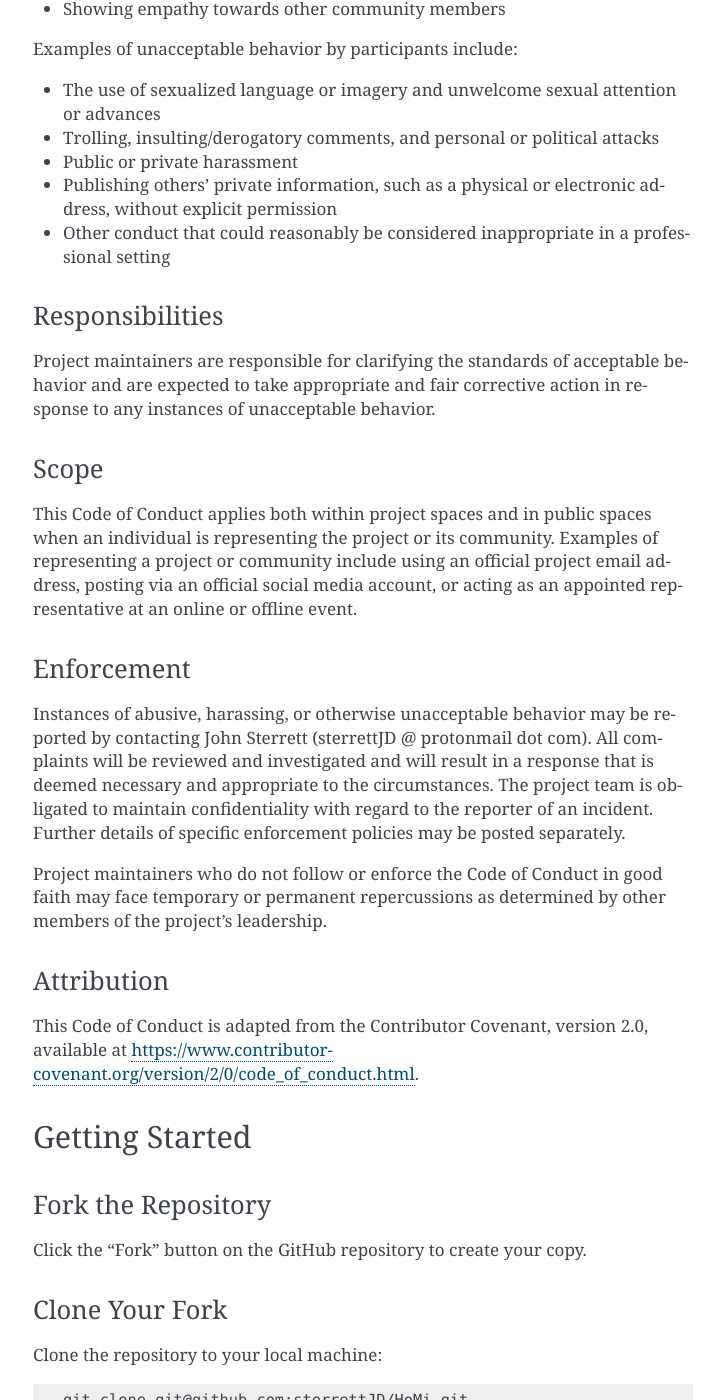
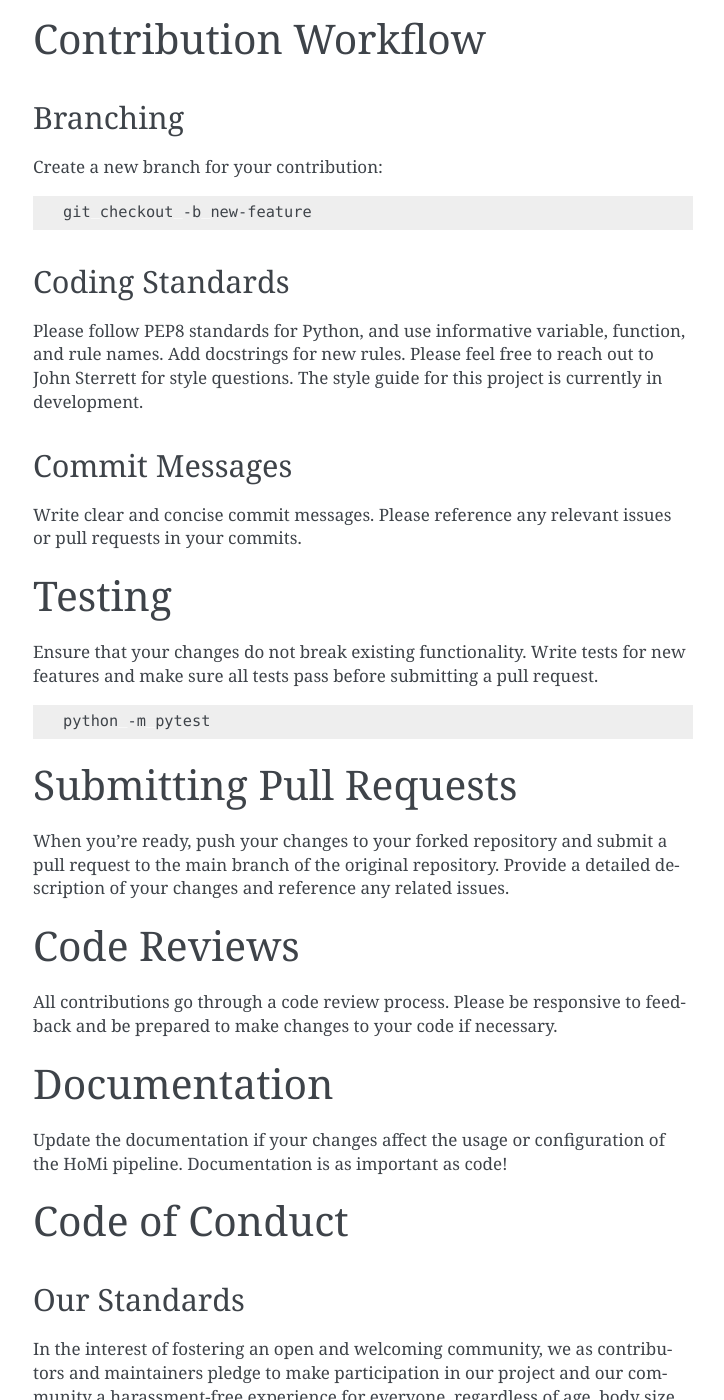
Before and after one commit to sterrettJD/HoMi, a Sphinx documentation site: the page built from docs/CONTRIBUTING.md, in a window 1280 px wide and 1400 px high, scrolled down 1122 px. Shown: the whole window, without its empty margins (387-1111 px from the left). Built offline with Sphinx 7.4.7, drawn with Linux system fonts in a browser that asks for light colours; pages that are not in the unit, such as notebooks, are missing from menus; some of the changed text lies outside the part shown.

Commit message:
restructure

````diff
--- a/docs/CONTRIBUTING.md
+++ b/docs/CONTRIBUTING.md
@@ -4,27 +4,78 @@
 
 ## Table of Contents
 
-1. [Code of Conduct](#code-of-conduct)
-2. [Getting Started](#getting-started)
+1. [Getting Started](#getting-started)
     - [Fork the Repository](#fork-the-repository)
     - [Clone Your Fork](#clone-your-fork)
-    - [Install Dependencies](#install-dependencies)
-3. [Contribution Workflow](#contribution-workflow)
+    - [Install HoMi](#install-dependencies)
+2. [Contribution Workflow](#contribution-workflow)
     - [Branching](#branching)
     - [Coding Standards](#coding-standards)
     - [Commit Messages](#commit-messages)
-4. [Testing](#testing)
-5. [Submitting Pull Requests](#submitting-pull-requests)
-6. [Code Reviews](#code-reviews)
-7. [Documentation](#documentation)
+3. [Testing](#testing)
+4. [Submitting Pull Requests](#submitting-pull-requests)
+5. [Code Reviews](#code-reviews)
+6. [Documentation](#documentation)
+7. [Code of Conduct](#code-of-conduct)
 8. [Acknowledgments](#acknowledgments)
 
-## Code of Conduct
+# Getting Started
 
-### Our Pledge
+## Fork the Repository
+
+Click the "Fork" button on the GitHub repository to create your copy.
+
+## Clone Your Fork
+
+Clone the repository to your local machine:
+
+```bash
+git clone git@github.com:sterrettJD/HoMi.git
+cd HoMi
+```
+
+## Install HoMi
+```bash
+pip install -e .
+```
+
+# Contribution Workflow
+## Branching
+Create a new branch for your contribution:
+
+```bash
+git checkout -b new-feature
+```
+
+## Coding Standards
+Please follow PEP8 standards for Python, and use informative variable, function, and rule names. Add docstrings for new rules. Please feel free to reach out to John Sterrett for style questions. The style guide for this project is currently in development.
+
+## Commit Messages
+Write clear and concise commit messages. Please reference any relevant issues or pull requests in your commits.
+
+# Testing
+Ensure that your changes do not break existing functionality. Write tests for new features and make sure all tests pass before submitting a pull request.
+
+```bash
+python -m pytest
+```
+
+# Submitting Pull Requests
+When you're ready, push your changes to your forked repository and submit a pull request to the main branch of the original repository. Provide a detailed description of your changes and reference any related issues.
+
+# Code Reviews
+All contributions go through a code review process. Please be responsive to feedback and be prepared to make changes to your code if necessary.
+
+# Documentation
+Update the documentation if your changes affect the usage or configuration of the HoMi pipeline. Documentation is as important as code!
+
+# Code of Conduct
+
+## Our Standards
+
 In the interest of fostering an open and welcoming community, we as contributors and maintainers pledge to make participation in our project and our community a harassment-free experience for everyone, regardless of age, body size, disability, ethnicity, gender identity and expression, level of experience, nationality, personal appearance, race, religion, or sexual identity and orientation.
 
-### Our Standards
+
 Examples of behavior that contributes to creating a positive environment include:
 
 - Being respectful of differing viewpoints and experiences
@@ -40,68 +91,20 @@
 - Publishing others' private information, such as a physical or electronic address, without explicit permission
 - Other conduct that could reasonably be considered inappropriate in a professional setting
 
-### Responsibilities
+## Responsibilities
 Project maintainers are responsible for clarifying the standards of acceptable behavior and are expected to take appropriate and fair corrective action in response to any instances of unacceptable behavior.
 
-### Scope
+## Scope
 This Code of Conduct applies both within project spaces and in public spaces when an individual is representing the project or its community. Examples of representing a project or community include using an official project email address, posting via an official social media account, or acting as an appointed representative at an online or offline event.
 
-### Enforcement
+## Enforcement
 Instances of abusive, harassing, or otherwise unacceptable behavior may be reported by contacting John Sterrett (sterrettJD @ protonmail dot com). All complaints will be reviewed and investigated and will result in a response that is deemed necessary and appropriate to the circumstances. The project team is obligated to maintain confidentiality with regard to the reporter of an incident. Further details of specific enforcement policies may be posted separately.
 
 Project maintainers who do not follow or enforce the Code of Conduct in good faith may face temporary or permanent repercussions as determined by other members of the project's leadership.
 
-### Attribution
+## Attribution
 This Code of Conduct is adapted from the Contributor Covenant, version 2.0, available at https://www.contributor-covenant.org/version/2/0/code_of_conduct.html.
 
 
-
-## Getting Started
-
-### Fork the Repository
-
-Click the "Fork" button on the GitHub repository to create your copy.
-
-### Clone Your Fork
-
-Clone the repository to your local machine:
-
-```bash
-git clone git@github.com:sterrettJD/HoMi.git
-cd HoMi
-```
-Install Dependencies
-
-
-### Contribution Workflow
-#### Branching
-Create a new branch for your contribution:
-
-```bash
-git checkout -b feature/new-feature
-```
-
-### Coding Standards
-Please follow PEP8 standards for Python, and use informative variable, function, and rule names. Add docstrings for new rules. Please feel free to reach out to John Sterrett for style questions. The style guide for this project is currently in development.
-
-### Commit Messages
-Write clear and concise commit messages. Please reference any relevant issues or pull requests in your commits.
-
-### Testing
-Ensure that your changes do not break existing functionality. Write tests for new features and make sure all tests pass before submitting a pull request.
-
-```bash
-python -m pytest
-```
-
-### Submitting Pull Requests
-When you're ready, push your changes to your forked repository and submit a pull request to the main branch of the original repository. Provide a detailed description of your changes and reference any related issues.
-
-### Code Reviews
-All contributions go through a code review process. Please be responsive to feedback and be prepared to make changes to your code if necessary.
-
-### Documentation
-Update the documentation if your changes affect the usage or configuration of the HoMi pipeline. Documentation is as important as code!
-
 ### Acknowledgments
 Thank you for contributing to HoMi! Your time and effort make this project better for everyone.
````
